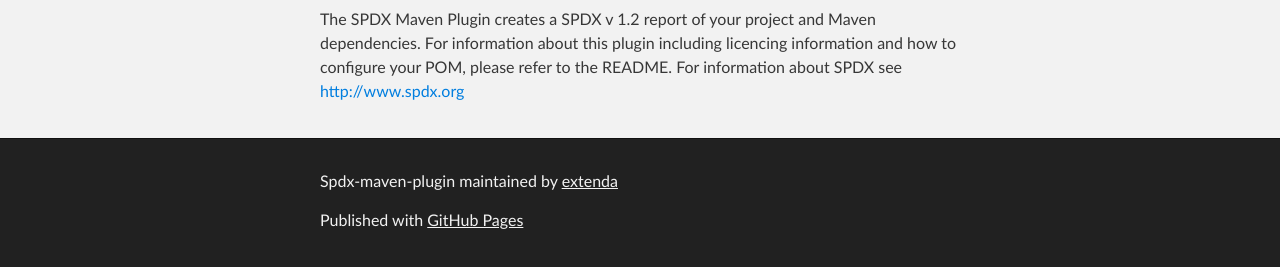
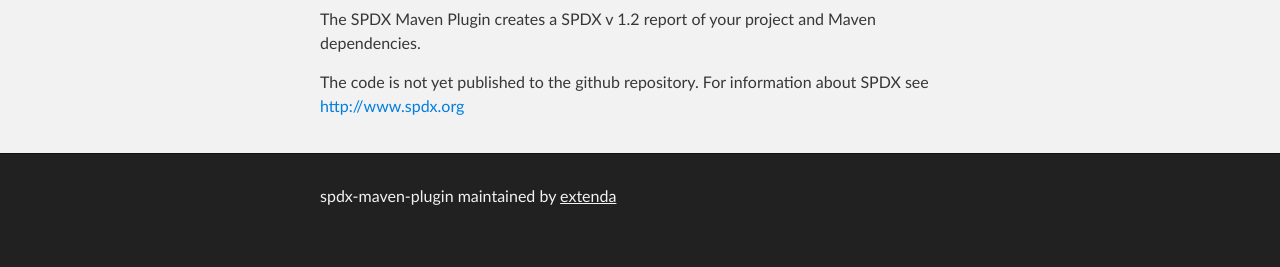
Before and after one commit to extenda/spdx-maven-plugin, a plain HTML site: page index.html in a window 1280 px wide. Shown: the part 461-728 px from the top of the page. Drawn offline with Linux system fonts and the light colour scheme.

Commit message:
Added the notice that the project is not yet published

```diff
--- a/index.html
+++ b/index.html
@@ -34,15 +34,18 @@
         <h1>
 <a name="spdx-maven-plugin" class="anchor" href="#spdx-maven-plugin"><span class="octicon octicon-link"></span></a>spdx-maven-plugin</h1>
 
-<p>The SPDX Maven Plugin creates a SPDX v 1.2 report of your project and Maven dependencies. For information about this plugin including licencing information and how to configure your POM, please refer to the README. For information about SPDX see <a href="http://www.spdx.org">http://www.spdx.org</a></p>
+<p>The SPDX Maven Plugin creates a SPDX v 1.2 report of your project and Maven dependencies.
+
+<p>The code is not yet published to the github repository.
+
+For information about SPDX see <a href="http://www.spdx.org">http://www.spdx.org</a></p>
       </section>
     </div>
 
     <!-- FOOTER  -->
     <div id="footer_wrap" class="outer">
       <footer class="inner">
-        <p class="copyright">Spdx-maven-plugin maintained by <a href="https://github.com/extenda">extenda</a></p>
-        <p>Published with <a href="http://pages.github.com">GitHub Pages</a></p>
+        <p class="copyright">spdx-maven-plugin maintained by <a href="https://github.com/extenda">extenda</a></p>
       </footer>
     </div>
 
```
